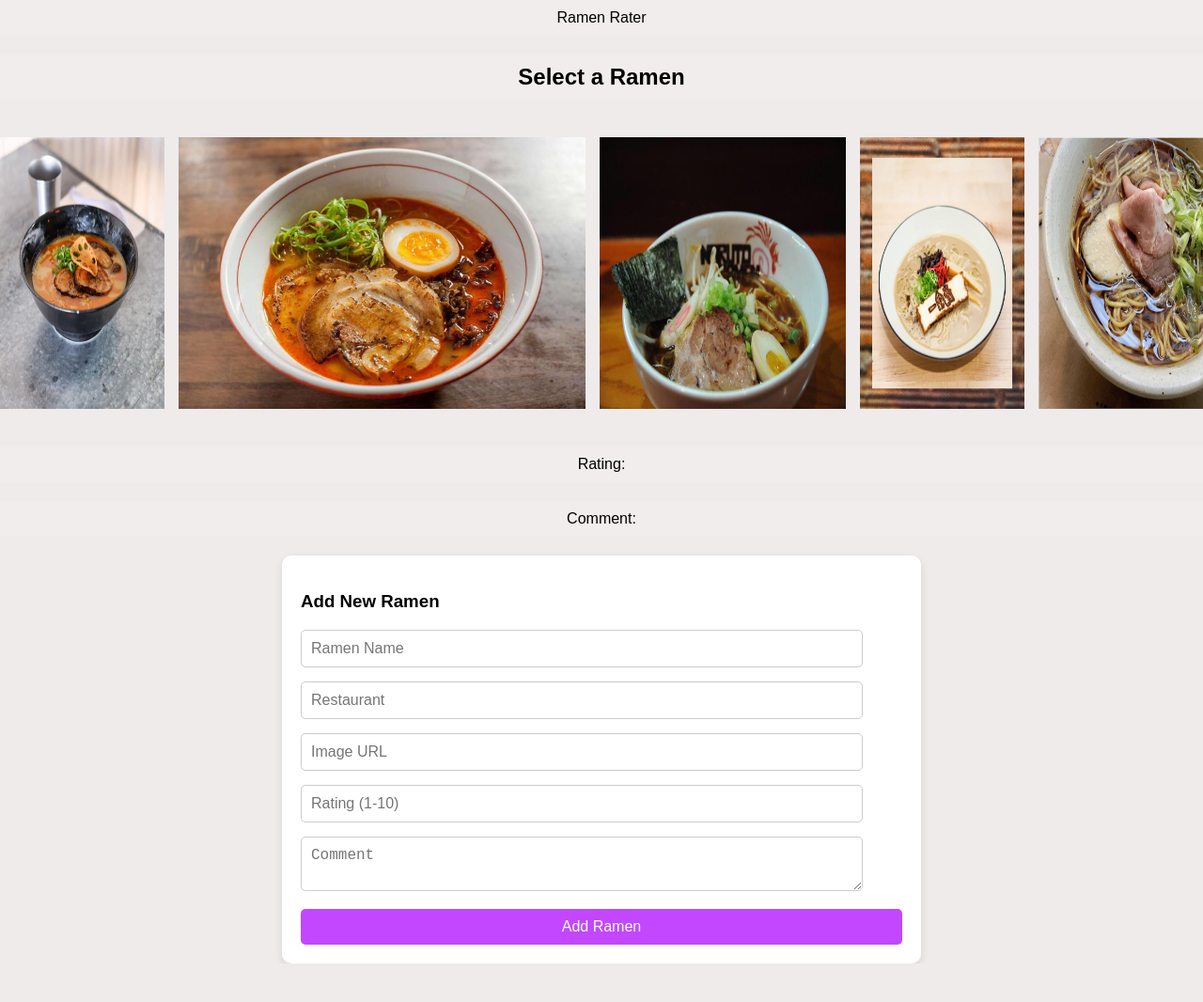
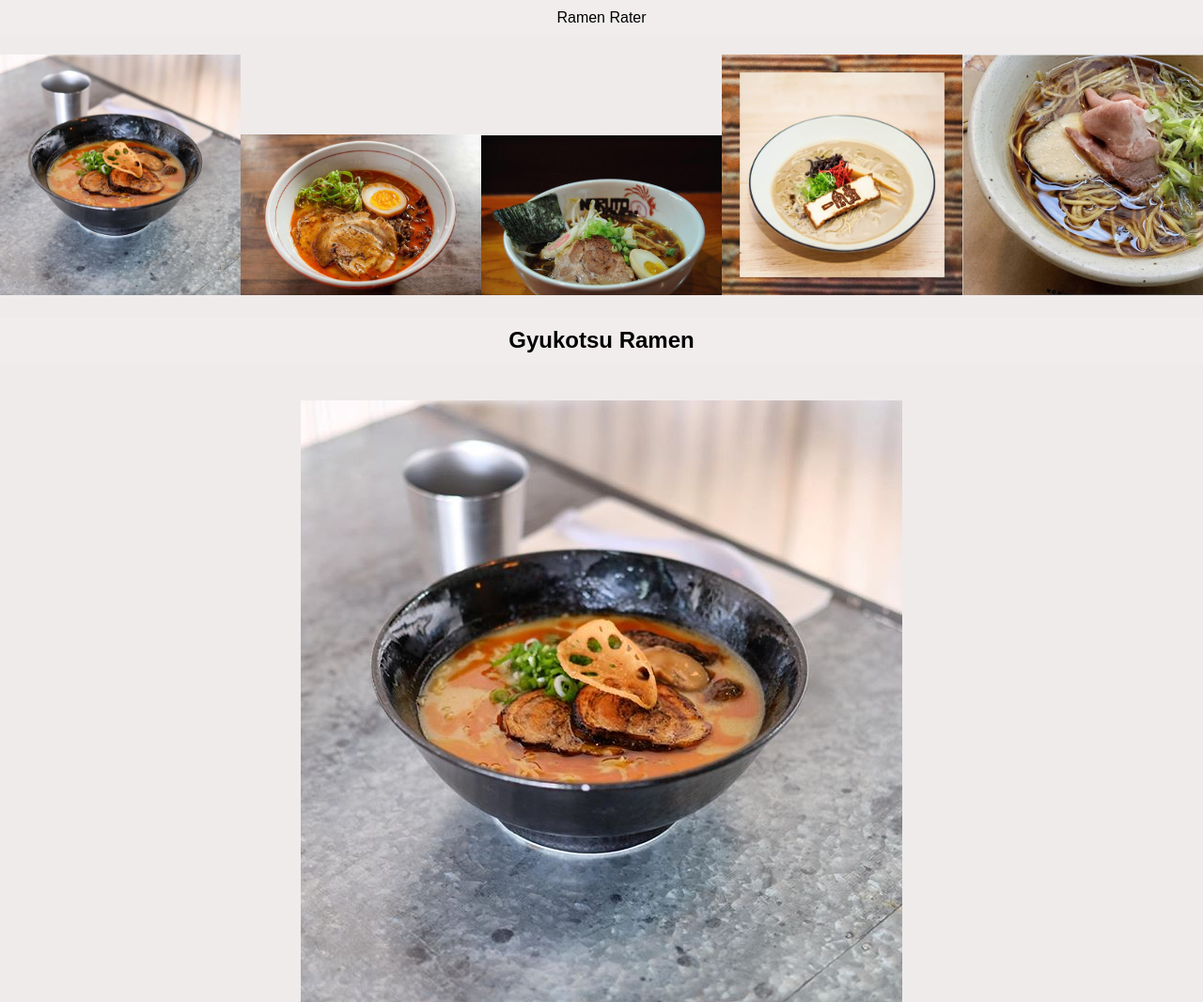
Before and after one commit to markmusonye15/codechallenge1, a plain HTML site: page index.html in a window 1280 px wide. Shown: the top 1066 px of the page at 94% size. Before the commit the page ends 1025 px from the top, so only its background shows below. Drawn offline with Linux system fonts and the light colour scheme.

Commit message:
finished up on my js file though very cumbersome

```diff
--- a/index.html
+++ b/index.html
@@ -13,7 +13,7 @@
     <div id="ramen-detail" class="ramen-detail">
       <h2 class="ramen-name">Select a Ramen</h2>
 
-      <section id="ramen-images" class="ramen-images">
+    <section id="ramen-images" class="ramen-images">
       <img src="images/gyukotsu.jpg" alt="Ramen Image" class="ramen-images"/>
       <img src="images/kojiro.jpg" alt="Ramen Image" class="ramen-images" />
       <img src="images/naruto.jpg" alt="Ramen Image" class="ramen-images" />
@@ -45,6 +45,6 @@
         <button type="submit" class="submit-btn">Add Ramen</button>
       </form>
     </section>
- <script src="index.js"></script>
+ <script src="./index.js"></script>
   </body>
 </html>
--- a/index.js
+++ b/index.js
@@ -0,0 +1,109 @@
+document.addEventListener("DOMContentLoaded", main);
+
+// Ramen data array
+const ramens = [
+  {
+    id: 1,
+    name: "Gyukotsu Ramen",
+    restaurant: "Ichiran",
+    image: "images/gyukotsu.jpg",
+    rating: 5,
+    comment: "Savory and rich!",
+  },
+  {
+    id: 2,
+    name: "Kojiro Ramen",
+    restaurant: "Menya",
+    image: "images/kojiro.jpg",
+    rating: 4,
+    comment: "Full of umami!",
+  },
+  {
+    id: 3,
+    name: "Naruto Ramen",
+    restaurant: "Ramen-ya",
+    image: "images/naruto.jpg",
+    rating: 3,
+    comment: "Great broth but a bit salty.",
+  },
+  {
+    id: 4,
+    name: "Nirvana Ramen",
+    restaurant: "Nirvana Kitchen",
+    image: "images/nirvana.jpg",
+    rating: 5,
+    comment: "Best ramen experience!",
+  },
+  {
+    id: 5,
+    name: "Shoyu Ramen",
+    restaurant: "Ramen House",
+    image: "images/shoyu.jpg",
+    rating: 4,
+    comment: "Classic taste!",
+  },
+];
+
+// Function to display ramen images in the menu
+function displayRamens() {
+  const ramenMenu = document.querySelector("#ramen-menu");
+  ramenMenu.innerHTML = ""; // Clear previous elements
+
+  ramens.forEach((ramen) => {
+    const img = document.createElement("img");
+    img.src = ramen.image;
+    img.classList.add("ramen-img");
+
+    img.addEventListener("click", () => showRamenDetails(ramen));
+
+    ramenMenu.appendChild(img);
+  });
+
+  // Display the first ramen by default
+  if (ramens.length > 0) showRamenDetails(ramens[0]);
+}
+
+// Function to display ramen details (only ONE image)
+function showRamenDetails(ramen) {
+  document.querySelector(".ramen-name").textContent = ramen.name;
+  document.querySelector("#ramen-rating").textContent = ramen.rating;
+  document.querySelector("#ramen-comment").textContent = ramen.comment;
+
+  // Replace ramen image in details section
+  const ramenImageContainer = document.querySelector("#ramen-images");
+  ramenImageContainer.innerHTML = ""; // Clear old images
+
+  const img = document.createElement("img");
+  img.src = ramen.image;
+  img.classList.add("ramen-images");
+
+  ramenImageContainer.appendChild(img);
+}
+
+// Function to handle new ramen submission
+function addSubmitListener() {
+  document.querySelector("#new-ramen").addEventListener("submit", (e) => {
+    e.preventDefault();
+
+    const newRamen = {
+      id: ramens.length + 1,
+      name: document.querySelector("#name").value,
+      restaurant: document.querySelector("#restaurant").value,
+      image: document.querySelector("#image").value,
+      rating: document.querySelector("#new-rating").value,
+      comment: document.querySelector("#new-comment").value,
+    };
+
+    ramens.push(newRamen);
+    displayRamens();
+    showRamenDetails(newRamen);
+
+    document.querySelector("#new-ramen").reset();
+  });
+}
+
+// Initialize the app
+function main() {
+  displayRamens();
+  addSubmitListener();
+}
--- a/styles.css
+++ b/styles.css
@@ -35,8 +35,8 @@ h2 {
   align-items: center;
 }
 .ramen-img {
-  width: 100%;
-  height: 100%;
+  width: 20%;
+  height: 20%;
   object-fit: cover;
 }
 .ramen-rating {
```
